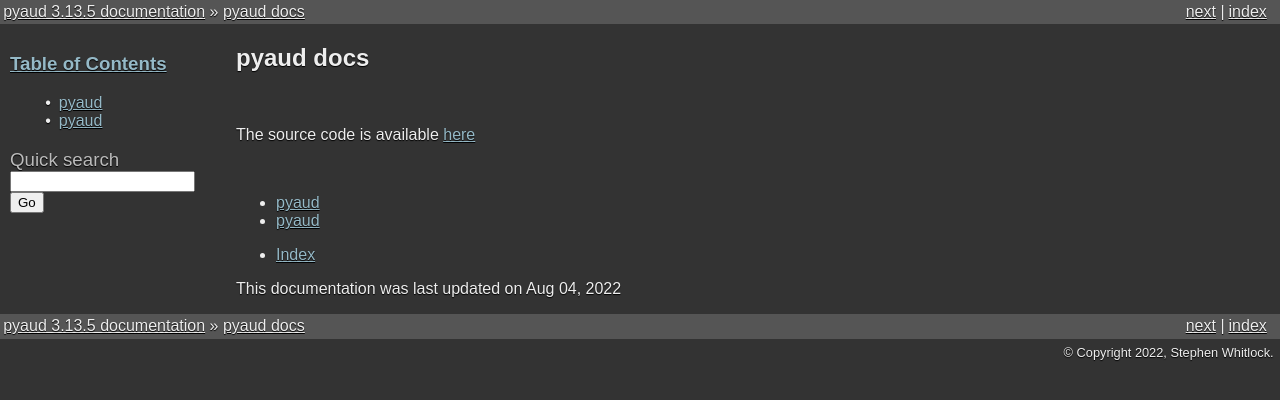
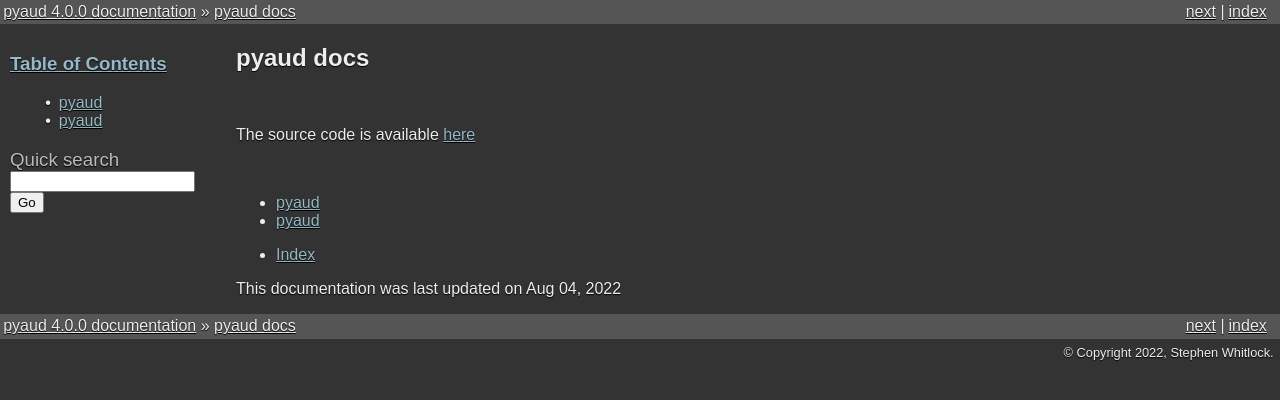
Before and after one commit to jshwi/pyaud, a Sphinx documentation site: the page built from docs/index.rst, in a window 1280 px wide. Shown: the top 400 px of the page. Built offline with Sphinx 7.4.7, drawn with Linux system fonts in a browser that asks for light colours; formulas are drawn with MathJax 3.

Commit message:
Bump version: 3.13.5 → 4.0.0

```diff
--- a/docs/conf.py
+++ b/docs/conf.py
@@ -22,7 +22,7 @@ copyright = "2022, Stephen Whitlock"
 author = "Stephen Whitlock"
 
 # The full version, including alpha/beta/rc tags
-release = "3.13.5"
+release = "4.0.0"
 
 
 # -- General configuration ---------------------------------------------------
--- a/package.json
+++ b/package.json
@@ -1,6 +1,6 @@
 {
   "name": "pyaud",
-  "version": "3.13.5",
+  "version": "4.0.0",
   "description": "Framework for writing Python package audits",
   "private": true,
   "directories": {
--- a/pyaud/_version.py
+++ b/pyaud/_version.py
@@ -7,4 +7,4 @@ Contains the version of this package.
 Allows for access to the version internally without cyclic imports
 caused by accessing it through __init__.
 """
-__version__ = "3.13.5"
+__version__ = "4.0.0"
--- a/pyproject.toml
+++ b/pyproject.toml
@@ -67,7 +67,7 @@ keywords = [
 license = "MIT"
 name = "pyaud"
 readme = "README.rst"
-version = "3.13.5"
+version = "4.0.0"
 
 [tool.poetry.dependencies]
 appdirs = "^1.4.4"
```
Also changed, not shown: CHANGELOG.md (+4 -1 lines), .bumpversion.cfg, 1 other file.
